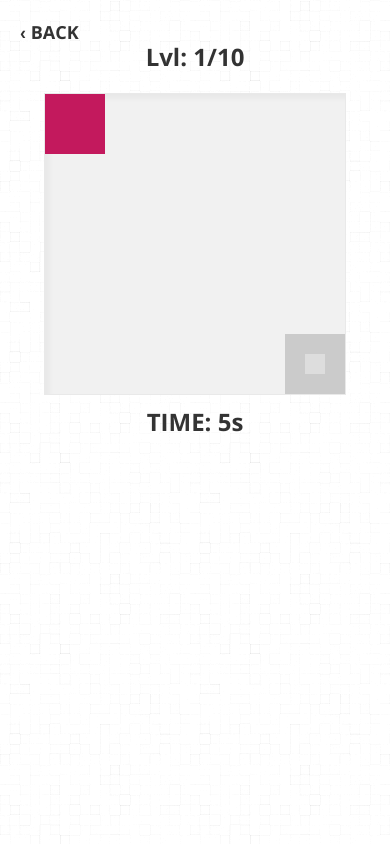
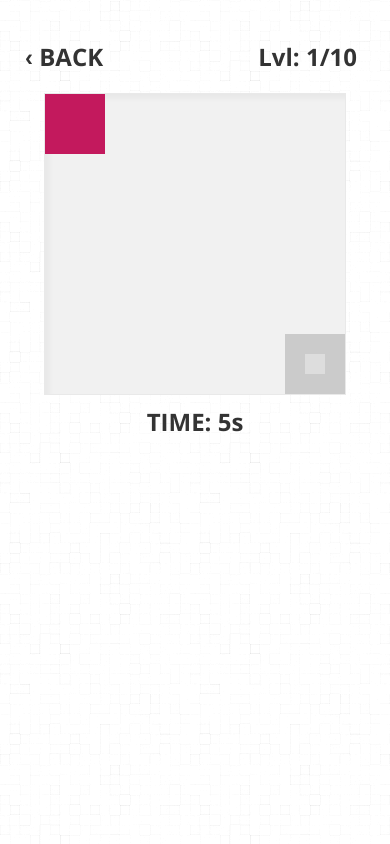
Before and after one commit to kandersson135/colormaze, a plain HTML site: page g1.html in a window 390 px wide. Drawn offline with nearby package versions, Linux system fonts and the light colour scheme.

Commit message:
Update main.css

```diff
--- a/css/main.css
+++ b/css/main.css
@@ -110,7 +110,7 @@ body {
   margin: 0 auto;
   margin-top: 80px;
   text-align: center;
-  width: 650px;
+  width: 700px;
 }
 
 #levels .one-third {
@@ -287,15 +287,18 @@ div.spacer {clear:both; display:block; height:10px;}
 
   #level {
     font-size: 24px;
+    text-align: right;
+    margin-right: 25px;
+
   }
 
   #back-btn {
-    top: 20px;
-    left: 20px;
+    top: 40px;
+    left: 25px;
   }
 
   #back-btn a {
-    font-size: 18px;
+    font-size: 24px;
   }
 
   #timer {
```
